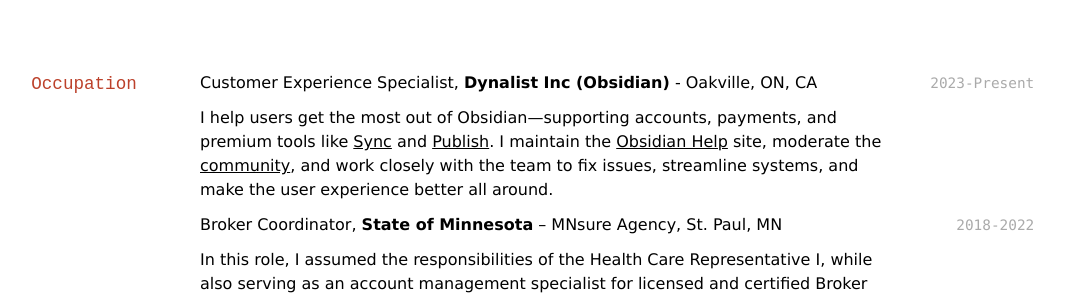
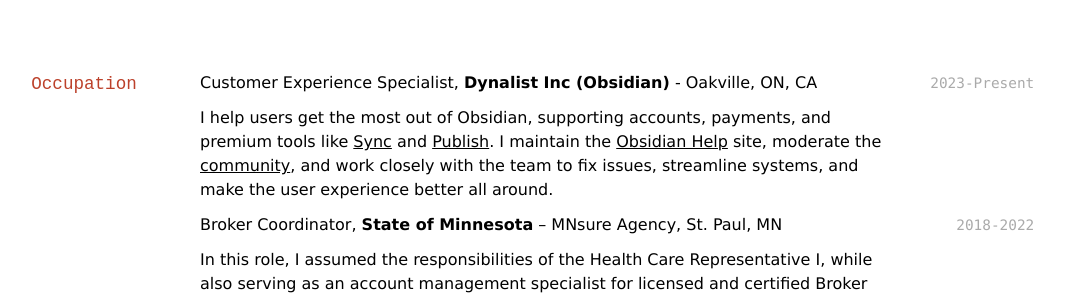
Before and after one commit to sigrunixia/sigrunixia.github.io, a Jekyll site: the page built from index.md, in a window 1280 px wide. Shown: the part 849-1147 px from the top of the page, without its empty margins (132-1197 px from the left). Built offline with Jekyll 4.4.1, drawn with Linux system fonts in a browser that asks for light colours.

Commit message:
Remove em dash from occupation description

```diff
--- a/index.md
+++ b/index.md
@@ -58,7 +58,7 @@ Magna Cum Laudem, *Everest College*, Ontario, CA
 `2023-Present`
 Customer Experience Specialist, __Dynalist Inc (Obsidian)__ - Oakville, ON, CA
 
-I help users get the most out of Obsidian—supporting accounts, payments, and premium tools like [Sync](https://obsidian.md/sync) and [Publish](https://obsidian.md/publish). I maintain the [Obsidian Help](https://help.obsidian.md) site, moderate the [community](https://obsidian.md/community), and work closely with the team to fix issues, streamline systems, and make the user experience better all around.
+I help users get the most out of Obsidian, supporting accounts, payments, and premium tools like [Sync](https://obsidian.md/sync) and [Publish](https://obsidian.md/publish). I maintain the [Obsidian Help](https://help.obsidian.md) site, moderate the [community](https://obsidian.md/community), and work closely with the team to fix issues, streamline systems, and make the user experience better all around.
 
 `2018-2022`
 Broker Coordinator, __State of Minnesota__ – MNsure Agency, St. Paul, MN
```
